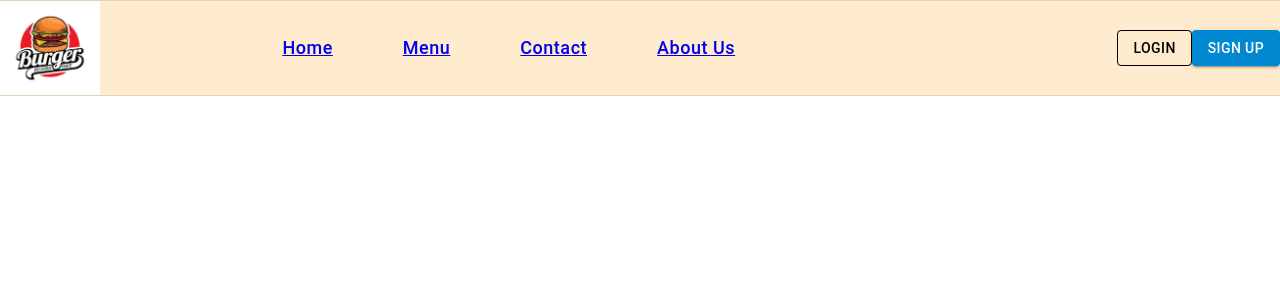
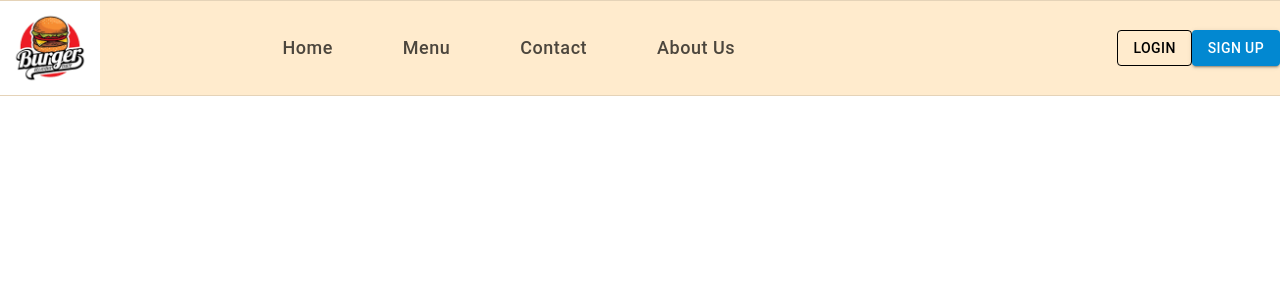
Before and after one commit to Afsal-A123/burger, a React (Create React App) app: page / in a window 1280 px wide. Shown: the top 300 px of the page. Built offline with nearby package versions, Linux system fonts and the light colour scheme.

Commit message:
Navigation

```diff
--- a/src/App.js
+++ b/src/App.js
@@ -5,7 +5,7 @@ import { BrowserRouter, Routes, Route } from 'react-router-dom';
 import About from './Components/About/About';
 import Menu from './Components/Menu/Menu';
 import Home from './Components/home/Home';
-import data from './Burger.json'; // Import the correct data from JSON file
+import data from './Burger.json';
 
 function App() {
   return (
@@ -13,7 +13,8 @@ function App() {
       <BrowserRouter>
         <NavigationBar />
         <Routes>
-          <Route path="/Home" element={<Home />} />
+
+      <Route path="/Home" element={<Home />} />
           <Route path="/Menu" element={<Menu products={data.products} />} /> {/* Pass the products array to Menu */}
           <Route path="/About" element={<About />} />
         </Routes>
--- a/src/Components/header/NavigationBar.css
+++ b/src/Components/header/NavigationBar.css
@@ -16,7 +16,14 @@
   align-items: center;
   justify-content: space-between;
 }
+.part-2 .list-inline-item
+{
 
+    border-bottom: none; /* Removes any bottom border */
+    box-shadow: none;    /* Removes any shadow effect */
+
+
+}
 .nav .part-1 {
   display: flex;
   justify-content: flex-start;
--- a/src/Components/header/NavigationBar.js
+++ b/src/Components/header/NavigationBar.js
@@ -2,41 +2,48 @@ import React from 'react';
 import Logo from '../../asserts/Logo.png';
 import '../header/NavigationBar.css';
 import { Button } from '@mui/material';
-import { Link } from 'react-router-dom';
+import { useNavigate } from 'react-router-dom';
+
 export default function NavigationBar() {
+  const navigate = useNavigate();
+
+  const navigateTo = (path) => {
+    navigate(path, { replace: true }); // Navigate without adding to history
+  };
+
   return (
     <header className="nav">
       <div className="container-fluid">
-
         <div className="part-1">
           <img src={Logo} alt="Company Logo" height={100} width={100} />
         </div>
 
         <div className="part-2">
           <nav>
-            <ul >
+            <ul>
               <li className="list-inline-item">
-                <Button><Link to="/Home">Home</Link></Button>
+                <Button onClick={() => navigateTo('/Home')}>Home</Button>
               </li>
               <li className="list-inline-item">
-                <Button><Link to="/Menu">Menu</Link></Button>
+                <Button onClick={() => navigateTo('/Menu')}>Menu</Button>
               </li>
               <li className="list-inline-item">
-                <Button><Link to="/Contact">Contact</Link></Button>
+                <Button onClick={() => navigateTo('/Contact')}>Contact</Button>
               </li>
               <li className="list-inline-item">
-                <Button><Link to="/About">About Us</Link></Button>
+                <Button onClick={() => navigateTo('/About')}>About Us</Button>
               </li>
             </ul>
           </nav>
         </div>
 
-        <div className="part-3">
-        </div>
-          <Button variant="outlined" color="tertiary">Login</Button>
-          <Button variant="contained" color="info">
-            Sign Up
-          </Button>
+        <div className="part-3"></div>
+        <Button variant="outlined" color="tertiary">
+          Login
+        </Button>
+        <Button variant="contained" color="info">
+          Sign Up
+        </Button>
       </div>
     </header>
   );
```
